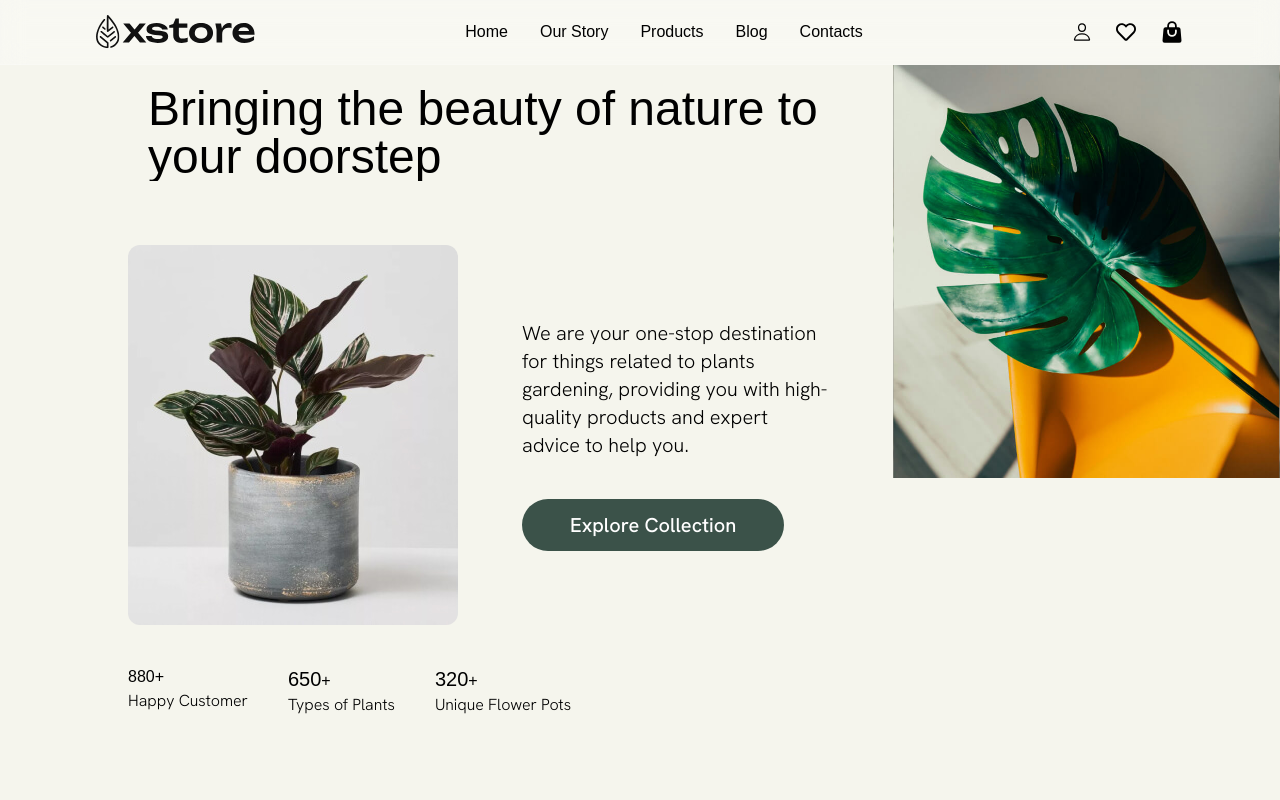
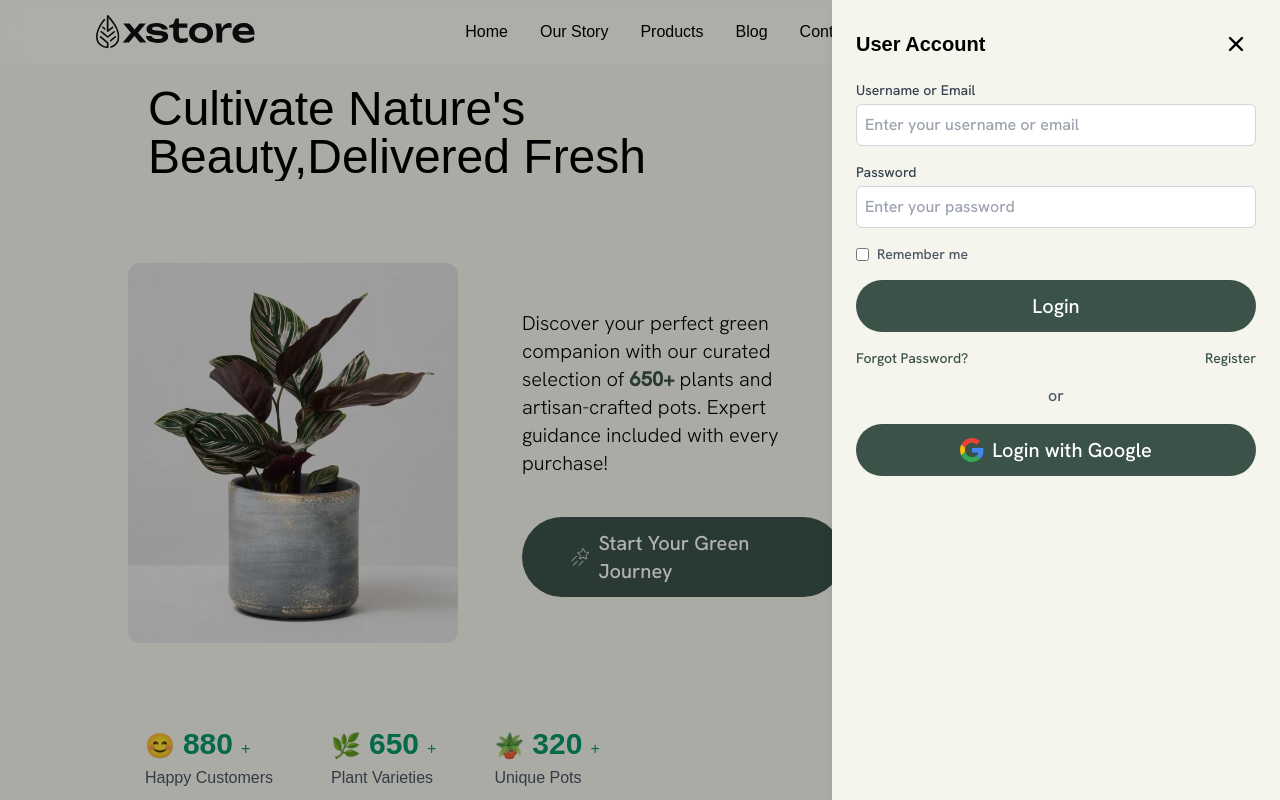
Before and after one commit to nitindahiya-dev/ecommerce, a Next.js app in the folder frontend/: page / in a window 1280 px wide. Both pictures are taken after a click on the icon 1082 px from the left and 32 px from the top of the page. Shown: the top 800 px of the page. Built offline with nearby package versions, Linux system fonts and the light colour scheme; a web font is replaced by a local one.

Commit message:
- create few more component

```diff
--- a/frontend/components/BuyNowCard.tsx
+++ b/frontend/components/BuyNowCard.tsx
@@ -104,7 +104,7 @@ const BuyNowCard = ({
             href={buttonHref}
             text="Add to Cart"
             className={cn(
-              "w-full flex items-center justify-center py-4 text-lg font-semibold transition-transform",
+              "w-full py-4 text-lg font-semibold transition-transform",
               "hover:shadow-lg hover:scale-[1.02]",
               "active:scale-95",
               loaded && "animate-fade-in-up"
--- /dev/null
+++ b/frontend/components/Cart.tsx
@@ -0,0 +1,14 @@
+"use client";
+import React from "react";
+
+const Cart: React.FC = () => {
+  return (
+    <div>
+      <h3 className="text-lg font-bold mb-2">Your Cart</h3>
+      <p>Your cart is currently empty.</p>
+      {/* You can expand this with cart items, totals, etc. */}
+    </div>
+  );
+};
+
+export default Cart;
--- /dev/null
+++ b/frontend/components/Login.tsx
@@ -0,0 +1,97 @@
+"use client";
+import React from "react";
+import PrimaryButton from "./PrimaryButton";
+
+const Login: React.FC = () => {
+  return (
+    <form className="space-y-4">
+      <div>
+        <label
+          htmlFor="username"
+          className="block font-hanken text-sm font-medium text-gray-700"
+        >
+          Username or Email
+        </label>
+        <input
+          type="text"
+          id="username"
+          className="mt-1 block w-full border font-hanken border-gray-300 rounded-md p-2"
+          placeholder="Enter your username or email"
+          required
+        />
+      </div>
+      <div>
+        <label
+          htmlFor="password"
+          className="block text-sm font-hanken font-medium text-gray-700"
+        >
+          Password
+        </label>
+        <input
+          type="password"
+          id="password"
+          className="mt-1 block w-full border font-hanken border-gray-300 rounded-md p-2"
+          placeholder="Enter your password"
+          required
+        />
+      </div>
+      <div className="flex items-center">
+        <input type="checkbox" id="remember" className="mr-2" />
+        <label htmlFor="remember" className="text-sm font-hanken text-gray-600">
+          Remember me
+        </label>
+      </div>
+      <PrimaryButton href="#" text="Login" className="w-full" />
+      <div className="flex items-center justify-between">
+        <a
+          href="#"
+          className="text-sm text-[var(--primary)] hover:underline font-hanken"
+        >
+          Forgot Password?
+        </a>
+        <a
+          href="#"
+          className="text-sm text-[var(--primary)] hover:underline font-hanken"
+        >
+          Register
+        </a>
+      </div>
+      <div className="flex items-center justify-center">
+        <span className="text-gray-600 font-hanken">or</span>
+      </div>
+      <PrimaryButton
+        href="#"
+        text="Login with Google"
+        className="w-full"
+        icon={
+          <svg
+            xmlns="http://www.w3.org/2000/svg"
+            viewBox="0 0 48 48"
+            width="24"
+            height="24"
+            className="mr-2"
+          >
+            <path
+              fill="#EA4335"
+              d="M24 9.5c3.54 0 6.71 1.22 9.21 3.6l6.85-6.85C35.9 2.38 30.47 0 24 0 14.62 0 6.51 5.38 2.56 13.22l7.98 6.19C12.43 13.72 17.74 9.5 24 9.5z"
+            />
+            <path
+              fill="#4285F4"
+              d="M46.98 24.55c0-1.57-.15-3.09-.38-4.55H24v9.02h12.94c-.58 2.96-2.26 5.48-4.78 7.18l7.73 6c4.51-4.18 7.09-10.36 7.09-17.65z"
+            />
+            <path
+              fill="#FBBC05"
+              d="M10.53 28.59c-.48-1.45-.76-2.99-.76-4.59s.27-3.14.76-4.59l-7.98-6.19C.92 16.46 0 20.12 0 24c0 3.88.92 7.54 2.56 10.78l7.97-6.19z"
+            />
+            <path
+              fill="#34A853"
+              d="M24 48c6.48 0 11.93-2.13 15.89-5.81l-7.73-6c-2.15 1.45-4.92 2.3-8.16 2.3-6.26 0-11.57-4.22-13.47-9.91l-7.98 6.19C6.51 42.62 14.62 48 24 48z"
+            />
+          </svg>
+        }
+      />
+    </form>
+  );
+};
+
+export default Login;
--- a/frontend/components/Navbar.tsx
+++ b/frontend/components/Navbar.tsx
@@ -8,14 +8,39 @@ import { HiMiniShoppingBag } from "react-icons/hi2";
 import { HiOutlineMenu, HiX } from "react-icons/hi";
 import { motion, AnimatePresence } from "framer-motion";
 import logo from "../public/image/Logo-1.svg";
+import Sidebar from "./Sidebar"; // Import the updated Sidebar
 
 const Navbar = () => {
   const [isMenuOpen, setIsMenuOpen] = useState(false);
+  // sidebarType can be "login", "wishlist", "cart", or null.
+  const [sidebarType, setSidebarType] = useState<"login" | "wishlist" | "cart" | null>(null);
 
   const toggleMenu = () => {
     setIsMenuOpen((prev) => !prev);
-    // Lock the body scroll when menu is open
     document.body.style.overflow = !isMenuOpen ? "hidden" : "auto";
+  };
+
+  // Open sidebar for login
+  const openLoginSidebar = () => {
+    setSidebarType("login");
+    document.body.style.overflow = "hidden";
+  };
+
+  // Open sidebar for wishlist
+  const openWishlistSidebar = () => {
+    setSidebarType("wishlist");
+    document.body.style.overflow = "hidden";
+  };
+
+  // Open sidebar for cart
+  const openCartSidebar = () => {
+    setSidebarType("cart");
+    document.body.style.overflow = "hidden";
+  };
+
+  const closeSidebar = () => {
+    setSidebarType(null);
+    document.body.style.overflow = "auto";
   };
 
   // Mobile menu animation variants (slide from left)
@@ -34,11 +59,7 @@ const Navbar = () => {
             {/* Logo */}
             <div className="flex-shrink-0">
               <Link href="/">
-                <Image
-                  src={logo}
-                  alt="xstore logo"
-                  className="w-32 md:w-40"
-                />
+                <Image src={logo} alt="xstore logo" className="w-32 md:w-40" />
               </Link>
             </div>
 
@@ -63,9 +84,21 @@ const Navbar = () => {
 
             {/* Icons and Mobile Menu Button */}
             <div className="flex items-center gap-4 md:gap-6">
-              <IoPersonOutline className="w-5 h-5 hover:text-gray-600 cursor-pointer transition-colors" />
-              <FaRegHeart className="w-5 h-5 hover:text-gray-600 cursor-pointer transition-colors" />
-              <HiMiniShoppingBag className="w-6 h-6 hover:text-gray-600 cursor-pointer transition-colors" />
+              {/* Person Icon: Opens login sidebar */}
+              <IoPersonOutline
+                onClick={openLoginSidebar}
+                className="w-5 h-5 hover:text-gray-600 cursor-pointer transition-colors"
+              />
+              {/* Heart Icon: Opens wishlist sidebar */}
+              <FaRegHeart
+                onClick={openWishlistSidebar}
+                className="w-5 h-5 hover:text-gray-600 cursor-pointer transition-colors"
+              />
+              {/* Cart Icon: Opens cart sidebar */}
+              <HiMiniShoppingBag
+                onClick={openCartSidebar}
+                className="w-6 h-6 hover:text-gray-600 cursor-pointer transition-colors"
+              />
 
               {/* Mobile Menu Button */}
               <button
@@ -131,7 +164,6 @@ const Navbar = () => {
                 Contacts
               </Link>
             </div>
-
             {/* Close Button inside Menu */}
             <button
               onClick={toggleMenu}
@@ -142,6 +174,24 @@ const Navbar = () => {
           </motion.div>
         )}
       </AnimatePresence>
+
+      {/* Sidebar for Person/Heart/Cart Icons */}
+      <AnimatePresence>
+        {sidebarType && (
+          <Sidebar
+            onClose={closeSidebar}
+            title={
+              sidebarType === "login"
+                ? "User Account"
+                : sidebarType === "wishlist"
+                ? "Wishlist"
+                : "Cart"
+            }
+            widthClass="w-3/4 max-w-md"
+            contentType={sidebarType}
+          />
+        )}
+      </AnimatePresence>
     </nav>
   );
 };
--- a/frontend/components/PrimaryButton.tsx
+++ b/frontend/components/PrimaryButton.tsx
@@ -13,7 +13,7 @@ const PrimaryButton = ({ href, text, className, icon }: PrimaryButtonProps) => {
     <>
       <Link
         href={href}
-        className={`bg-[var(--primary)] text-white flex items-center font-hanken text-xl px-12 py-3 rounded-full hover:bg-[var(--background)] hover:text-[var(--primary)] hover:outline outline-2 ${className}`}
+        className={`bg-[var(--primary)] text-white flex items-center justify-center font-hanken text-xl px-12 py-3 rounded-full hover:bg-[var(--background)] hover:text-[var(--primary)] hover:outline outline-2 ${className}`}
       >
         {icon}{text}
       </Link>
--- /dev/null
+++ b/frontend/components/Sidebar.tsx
@@ -0,0 +1,74 @@
+"use client";
+import React from "react";
+import { motion, AnimatePresence } from "framer-motion";
+import { HiX } from "react-icons/hi";
+import Login from "./Login";
+import WishList from "./Wishlist";
+import Cart from "./Cart";
+
+export interface SidebarProps {
+  onClose: () => void;
+  title?: string;
+  contentType: "login" | "wishlist" | "cart";
+  children?: React.ReactNode;
+  widthClass?: string;
+  overlayClassName?: string;
+}
+
+const overlayVariants = {
+  hidden: { opacity: 0 },
+  visible: { opacity: 1 },
+};
+
+const sidebarVariants = {
+  hidden: { x: "100%" },
+  visible: { x: 0 },
+  exit: { x: "100%" },
+};
+
+const Sidebar: React.FC<SidebarProps> = ({
+  onClose,
+  title,
+  contentType,
+  children,
+  widthClass = "w-3/4 max-w-sm",
+  overlayClassName = "bg-black/30",
+}) => {
+  return (
+    <AnimatePresence>
+      <motion.div
+        className={`fixed inset-0 z-50 ${overlayClassName}`}
+        initial="hidden"
+        animate="visible"
+        exit="hidden"
+        variants={overlayVariants}
+        transition={{ duration: 0.3 }}
+        onClick={onClose} // Clicking on the overlay closes the sidebar
+      >
+        <motion.div
+          className={`absolute top-0 right-0 h-full ${widthClass} bg-[var(--background)] shadow-lg p-6`}
+          initial="hidden"
+          animate="visible"
+          exit="exit"
+          variants={sidebarVariants}
+          transition={{ duration: 0.3, ease: "easeInOut" }}
+          onClick={(e) => e.stopPropagation()} // Prevents clicks inside from closing the sidebar
+        >
+          <div className="flex justify-between items-center mb-4">
+            {title && <h2 className="text-xl font-bold">{title}</h2>}
+            <button onClick={onClose} className="p-2">
+              <HiX className="h-6 w-6" />
+            </button>
+          </div>
+          {/* Render content based on the contentType prop */}
+          {contentType === "login" && <Login />}
+          {contentType === "wishlist" && <WishList />}
+          {contentType === "cart" && <Cart />}
+          {children}
+        </motion.div>
+      </motion.div>
+    </AnimatePresence>
+  );
+};
+
+export default Sidebar;
--- /dev/null
+++ b/frontend/components/Wishlist.tsx
@@ -0,0 +1,10 @@
+
+const Wishlist = () => {
+  return (
+    <div>
+      Wishlist component
+    </div>
+  )
+}
+
+export default Wishlist
--- a/frontend/pages/index.tsx
+++ b/frontend/pages/index.tsx
@@ -18,6 +18,48 @@ import Footer from "../components/Footer";
 import BuyNowCard from "../components/BuyNowCard";
 
 export default function Home() {
+
+
+  const featuredBotanicals = [
+    {
+      id: 1,
+      title: "Calathea Pin-Stripe Plant",
+      price: 210,
+      sizes: ["small", "medium", "tall"],
+      buttonHref: "#",
+      productImage,
+      productImageHover,
+    },
+    {
+      id: 2,
+      title: "Calathea Pin-Stripe Plant",
+      price: 210,
+      sizes: ["small", "medium", "tall"],
+      buttonHref: "#",
+      productImage,
+      productImageHover,
+    },
+    {
+      id: 3,
+      title: "Calathea Pin-Stripe Plant",
+      price: 210,
+      sizes: ["small", "medium", "tall"],
+      buttonHref: "#",
+      productImage,
+      productImageHover,
+    },
+    {
+      id: 4,
+      title: "Calathea Pin-Stripe Plant",
+      price: 210,
+      sizes: ["small", "medium", "tall"],
+      buttonHref: "#",
+      productImage,
+      productImageHover,
+    },
+  ];
+
+
   return (
     <div className='relative bg-background'>
       {/* Navbar Start */}
@@ -25,10 +67,10 @@ export default function Home() {
       {/* Navbar End */}
 
       {/* Banner Start */}
-      <div className="min-h-screen flex  flex-col-reverse sm:flex-row">
+      <div className="min-h-[95vh] flex  flex-col-reverse sm:flex-row">
         <div className="sm:pl-32 ">
           <h1 className="text-2xl line-clamp-2 sm:text-5xl leading-snug m-5 sm:mb-16 font-unbounded">
-            Bringing the beauty of nature to your doorstep
+            {"Cultivate Nature's Beauty,Delivered Fresh"}
           </h1>
           <div className="flex flex-col sm:flex-row items-center ">
             <Image
@@ -38,24 +80,35 @@ export default function Home() {
             />
             <div className="p-5 pb-10 sm:p-16 flex flex-col gap-10 items-start">
               <p className="font-hanken font-thin text-xl">
-                We are your one-stop destination for things related to plants gardening, providing you with high-quality products and expert advice to help you.
-              </p>
-              <PrimaryButton href="#" text="Explore Collection" />
+                Discover your perfect green companion with our curated selection of <span className="font-semibold text-[var(--primary)]">650+</span>  plants and artisan-crafted pots. Expert guidance included with every purchase!</p>
+              <PrimaryButton className="text-xl" href="#" text="Start Your Green Journey"
+                icon={
+                  <svg stroke="currentColor" className="mr-2" fill="currentColor" stroke-width="0" viewBox="0 0 256 256" height="1.2em" width="1.2em" xmlns="http://www.w3.org/2000/svg"><path d="M235.55,71.3a9.44,9.44,0,0,0-8.28-6.51L187.9,61.68,172.75,25.77a9.51,9.51,0,0,0-17.49,0L140.1,61.68l-39.36,3.11a9.39,9.39,0,0,0-5.4,16.53l30,25.28-9.14,37.79a9.24,9.24,0,0,0,3.58,9.75,9.52,9.52,0,0,0,10.56.48L164,134.32l33.72,20.3a9.52,9.52,0,0,0,10.56-.48,9.24,9.24,0,0,0,3.58-9.75l-9.15-37.79,29.95-25.28A9.34,9.34,0,0,0,235.55,71.3Zm-8.05,3.91-31.84,26.87a4,4,0,0,0-1.31,4l9.73,40.19a1.28,1.28,0,0,1-.53,1.42,1.5,1.5,0,0,1-1.71.07l-35.77-21.53a4,4,0,0,0-4.13,0l-35.78,21.53a1.48,1.48,0,0,1-1.7-.07,1.3,1.3,0,0,1-.54-1.42l9.73-40.19a4,4,0,0,0-1.31-4L100.51,75.21a1.29,1.29,0,0,1-.44-1.46,1.4,1.4,0,0,1,1.3-1l41.79-3.3A4,4,0,0,0,146.53,67l16.1-38.15a1.51,1.51,0,0,1,2.75,0L181.48,67a4,4,0,0,0,3.37,2.43l41.79,3.3a1.39,1.39,0,0,1,1.29,1A1.27,1.27,0,0,1,227.5,75.21ZM85.28,120.38,26.83,178.83a4,4,0,0,1-5.66-5.66l58.45-58.45a4,4,0,0,1,5.66,5.66Zm10.81,55.53a4,4,0,0,1,0,5.65L42.83,234.83a4,4,0,0,1-5.66-5.66l53.27-53.26A4,4,0,0,1,96.09,175.91Zm73-1a4,4,0,0,1,0,5.66l-54.28,54.28a4,4,0,0,1-5.66-5.66l54.29-54.28A4,4,0,0,1,169.11,174.89Z"></path></svg>
+                }
+              />
             </div>
           </div>
-          <div className="hidden sm:flex flex-row gap-10 mt-10">
-            <div>
-              <CountUp end={880} className='font-unbounded' /><span>+</span>
-              <p className='font-hanken font-thin'>Happy Customer</p>
-            </div>
-            <div>
-              <CountUp end={650} className='font-unbounded text-xl' /><span>+</span>
-              <p className='font-hanken font-thin'>Types of Plants</p>
-            </div>
-            <div>
-              <CountUp end={320} className='font-unbounded text-xl' /><span>+</span>
-              <p className='font-hanken font-thin'>Unique Flower Pots</p>
-            </div>
+
+
+          {/* Stats Section */}
+          <div className="grid grid-cols-2 sm:flex gap-6 px-4 sm:px-0 pt-8 sm:pt-12">
+            {[
+              { number: 880, label: 'Happy Customers', emoji: '😊' },
+              { number: 650, label: 'Plant Varieties', emoji: '🌿' },
+              { number: 320, label: 'Unique Pots', emoji: '🪴' },
+            ].map((stat, index) => (
+              <div key={index} className="p-4 backdrop-blur-sm rounded-xl shadow-sm border border-emerald-50">
+                <div className="flex items-baseline gap-2">
+                  <span className="text-2xl">{stat.emoji}</span>
+                  <CountUp
+                    end={stat.number}
+                    className="font-bold text-3xl text-emerald-600"
+                  />
+                  <span className="text-emerald-600">+</span>
+                </div>
+                <p className="mt-1 text-gray-600 font-medium">{stat.label}</p>
+              </div>
+            ))}
           </div>
         </div>
         <div className="sm:w-[70vw]">
@@ -77,41 +130,23 @@ export default function Home() {
       {/* Banner End */}
 
       {/* Buy Plants Start */}
-      <div className="flex items-center mb-10 sm:mb-32 flex-col justify-center sm:gap-10 max-w-[85vw] mx-auto ">
-        <h2 className='text-2xl sm:text-5xl font-unbounded mb-10'>Featured Botanicals</h2>
+      <div className="flex items-center mb-10 sm:mb-32 flex-col justify-center sm:gap-10 max-w-[85vw] mx-auto">
+        <h2 className="text-2xl sm:text-5xl font-unbounded mb-10">
+          Featured Botanicals
+        </h2>
         <div className="flex justify-between flex-col sm:flex-row gap-7 w-full">
-          <BuyNowCard
-            productImage={productImage}
-            productImageHover={productImageHover}
-            title="Calathea Pin-Stripe Plant"
-            price={210}
-            sizes={["small", "medium", "tall"]}
-            buttonHref="#"
-          />
-          <BuyNowCard
-            productImage={productImage}
-            productImageHover={productImageHover}
-            title="Calathea Pin-Stripe Plant"
-            price={210}
-            sizes={["small", "medium", "tall"]}
-            buttonHref="#"
-          />
-          <BuyNowCard
-            productImage={productImage}
-            productImageHover={productImageHover}
-            title="Calathea Pin-Stripe Plant"
-            price={210}
-            sizes={["small", "medium", "tall"]}
-            buttonHref="#"
-          />
-          <BuyNowCard
-            productImage={productImage}
-            productImageHover={productImageHover}
-            title="Calathea Pin-Stripe Plant"
-            price={210}
-            sizes={["small", "medium", "tall"]}
-            buttonHref="#"
-          />        </div>
+          {featuredBotanicals.map((item) => (
+            <BuyNowCard
+              key={item.id}
+              productImage={item.productImage}
+              productImageHover={item.productImageHover}
+              title={item.title}
+              price={item.price}
+              sizes={item.sizes}
+              buttonHref={item.buttonHref}
+            />
+          ))}
+        </div>
       </div>
       {/* Buy Plants End */}
 
@@ -128,9 +163,9 @@ export default function Home() {
             className="h-[250px]  md:h-[600px] w-full"
             slideMode="hover"
           />
-          <div className="flex justify-between  bottom-5 left-10 right-10 absolute z-20">
-            <p className='bg-[var(--background)] font-unbounded font-bold px-5 py-2 tracking-widest text-lg'>Before</p>
-            <p className='bg-[var(--background)] font-unbounded font-bold px-5 py-2 tracking-widest text-lg'>After</p>
+          <div className="flex justify-between  bottom-5 left-5 right-5 absolute z-20">
+            <p className='bg-[var(--background)] text font-unbounded font-bold px-5 py-2 tracking-widest sm:text-lg'>Before</p>
+            <p className='bg-[var(--background)] font-unbounded font-bold px-5 py-2 tracking-widest sm:text-lg'>After</p>
           </div>
         </div>
       </div>
```
Also changed, not shown: 1 other file (tests, documents, lock files or other folders).
